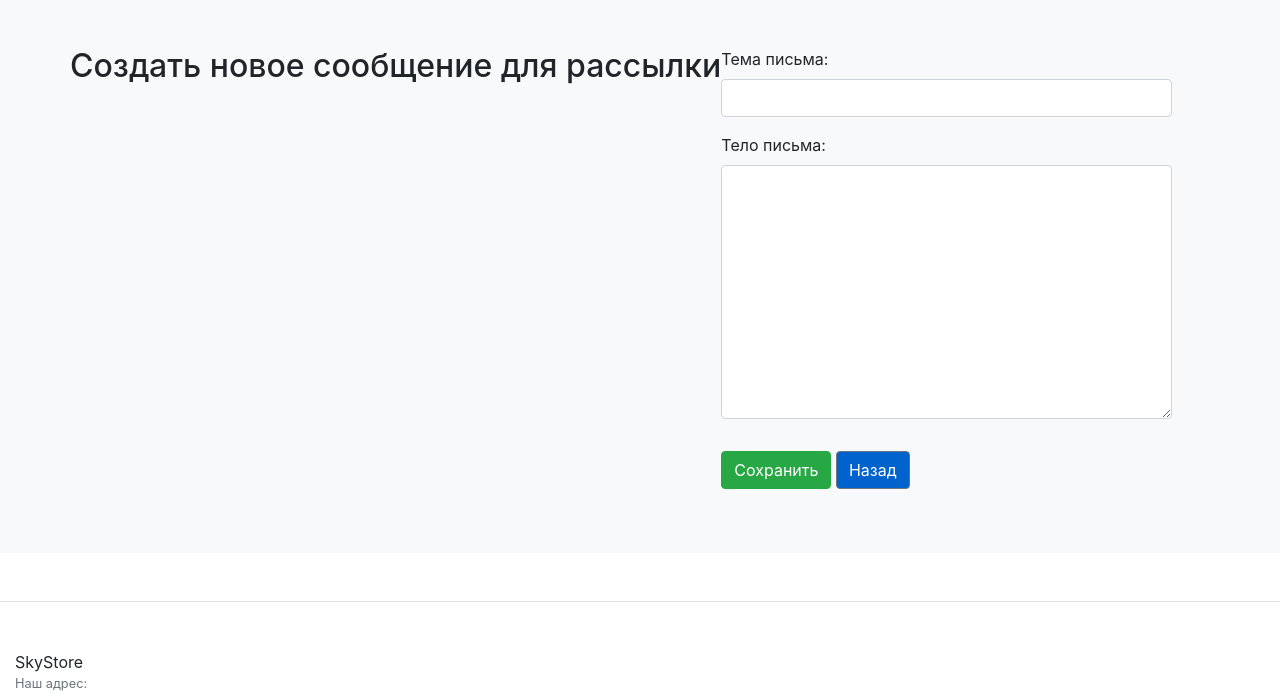
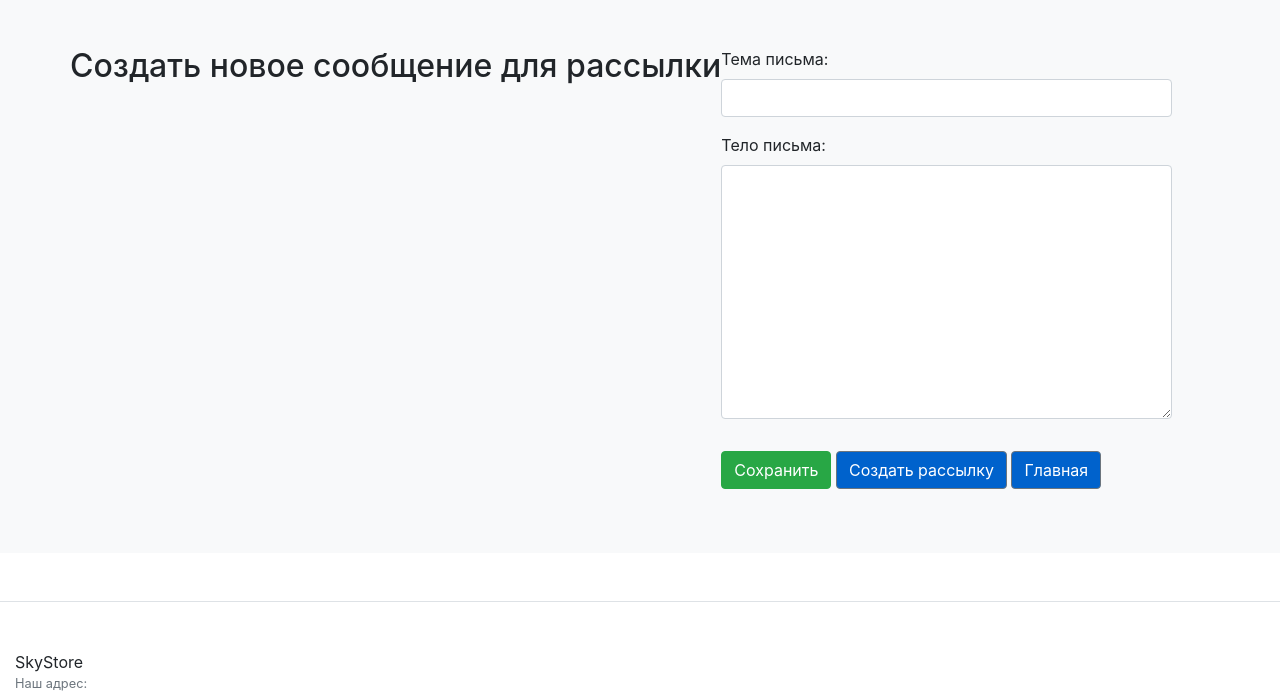
Before and after one commit to KARTOCHKA/Mailing, a Django app: page /mailing/message_create/ in a window 1280 px wide. Shown: the part 104-799 px from the top of the page. Run offline with Django 4.2, Linux system fonts and the light colour scheme; the visitor is signed in with stand-in values (Sample User, id 1); parts of the project's set-up code (start-up, migrations or seed data) failed here and were passed over; some libraries are stand-ins or nearby versions.

Commit message:
small changes

```diff
--- a/mailing/templates/mailing/mailing_form.html
+++ b/mailing/templates/mailing/mailing_form.html
@@ -11,5 +11,7 @@
     </div>
     <a href="{% url 'mailing:mailing_list' %}" class="btn btn-secondary my-3"
        style="background: #0062cc">Назад</a>
+    <a href="{% url 'mailing:create_message' %}" class="btn btn-secondary my-3"
+       style="background: #0062cc">Создать сообщение для рассылки</a>
 </form>
 {% endblock %}
--- a/mailing/templates/mailing/message_form.html
+++ b/mailing/templates/mailing/message_form.html
@@ -6,7 +6,9 @@
     {% csrf_token %}
     {{ form.as_p }}
     <input type="submit" class="btn btn-success" value="Сохранить">
+    <a href="{% url 'mailing:mailing_create' %}" class="btn btn-secondary my-3"
+       style="background: #0062cc">Создать рассылку</a>
     <a href="{% url 'mailing:mailing_list' %}" class="btn btn-secondary my-3"
-       style="background: #0062cc">Назад</a>
+       style="background: #0062cc">Главная</a>
 </form>
 {% endblock %}
```
